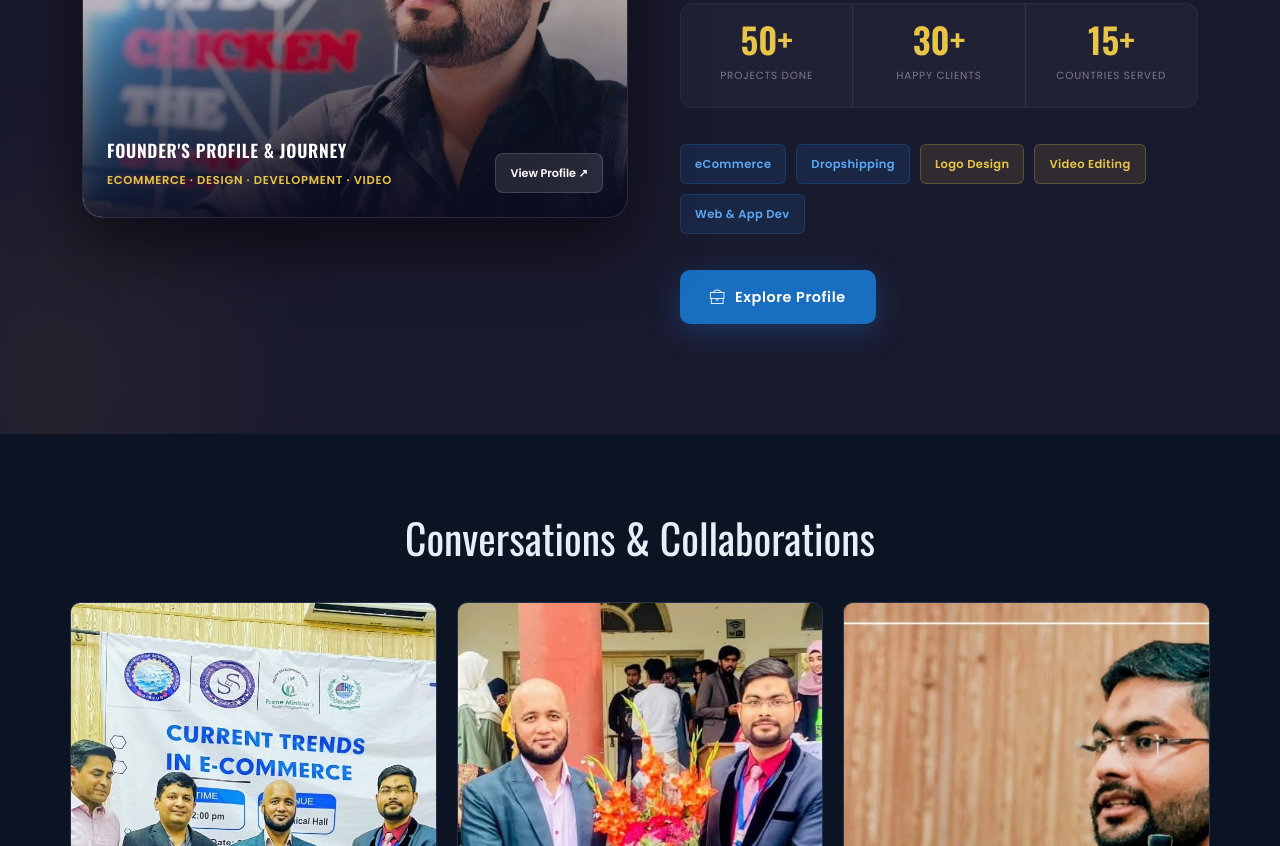
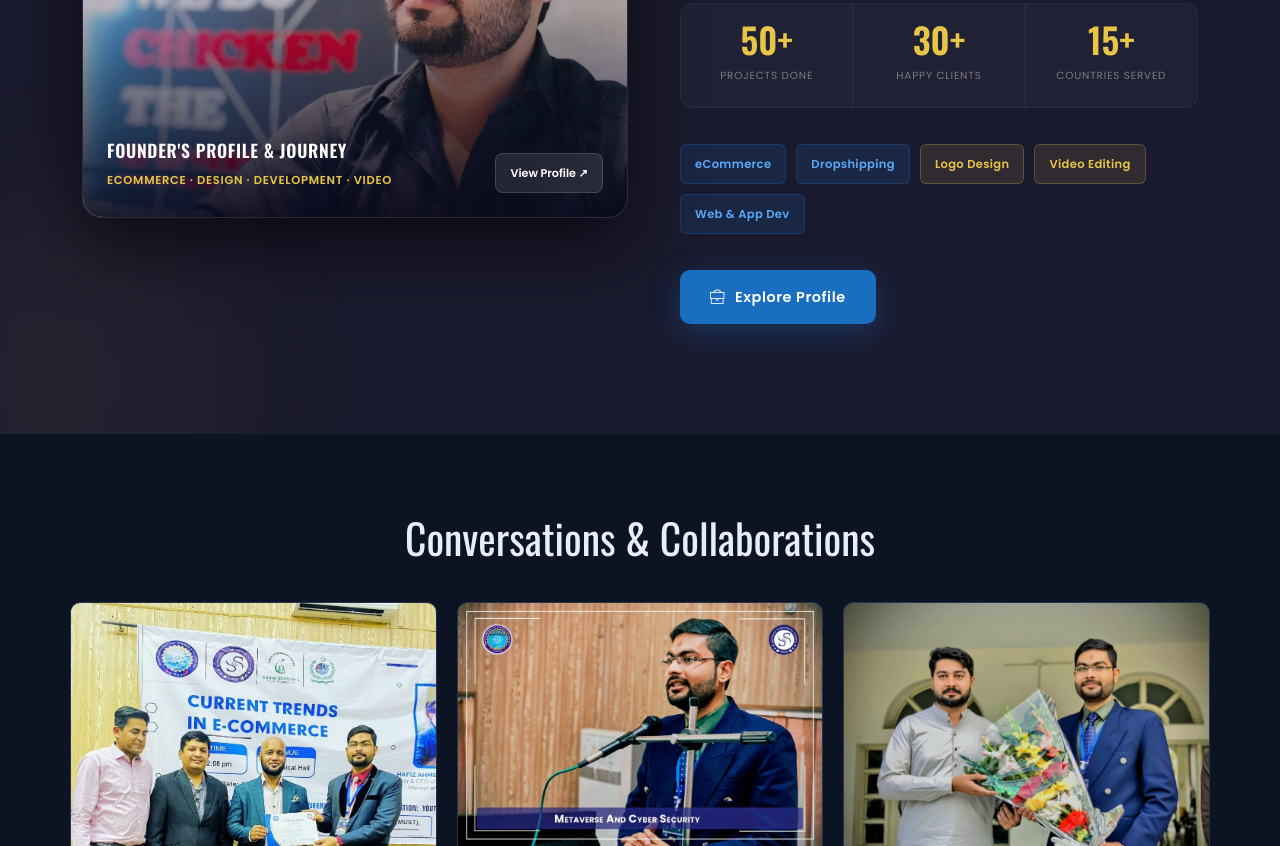
Before and after one commit to mhumzasofficial/Hamzas-official, a plain HTML site: page index.html in a window 1280 px wide. Shown: the part 2587-3433 px from the top of the page. Drawn offline with nearby package versions, Linux system fonts and the light colour scheme; files whose address does not match are found by name.

Commit message:
Update index.html

```diff
--- a/index.html
+++ b/index.html
@@ -750,6 +750,14 @@
   @media (prefers-reduced-motion: reduce) { .lia * { transition: none !important; } }
 </style>
 
+		<style>
+  .lia-grid { display: block !important; column-count: 3; column-gap: 20px; }
+  .lia-item { break-inside: avoid; margin: 0 0 20px !important; }
+  .lia-item img { width: 100% !important; height: auto !important; aspect-ratio: auto !important; object-fit: contain !important; }
+  @media (max-width: 900px) { .lia-grid { column-count: 2; } }
+  @media (max-width: 560px) { .lia-grid { column-count: 1; } }
+</style>
+
 <section class="lia" id="leadership-in-action" aria-labelledby="lia-title">
   <div class="lia-wrap">
     <header class="lia-head">
```
